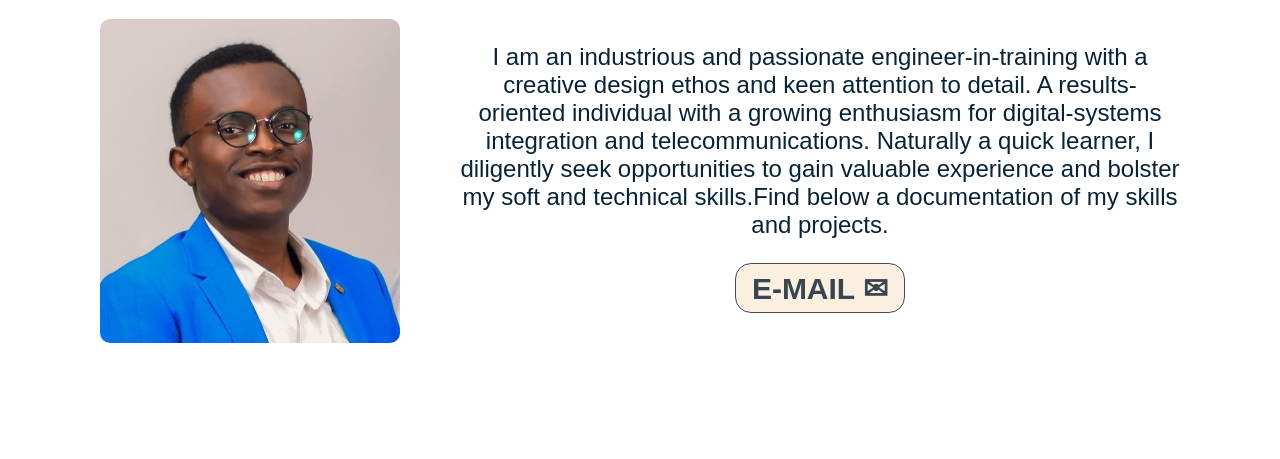
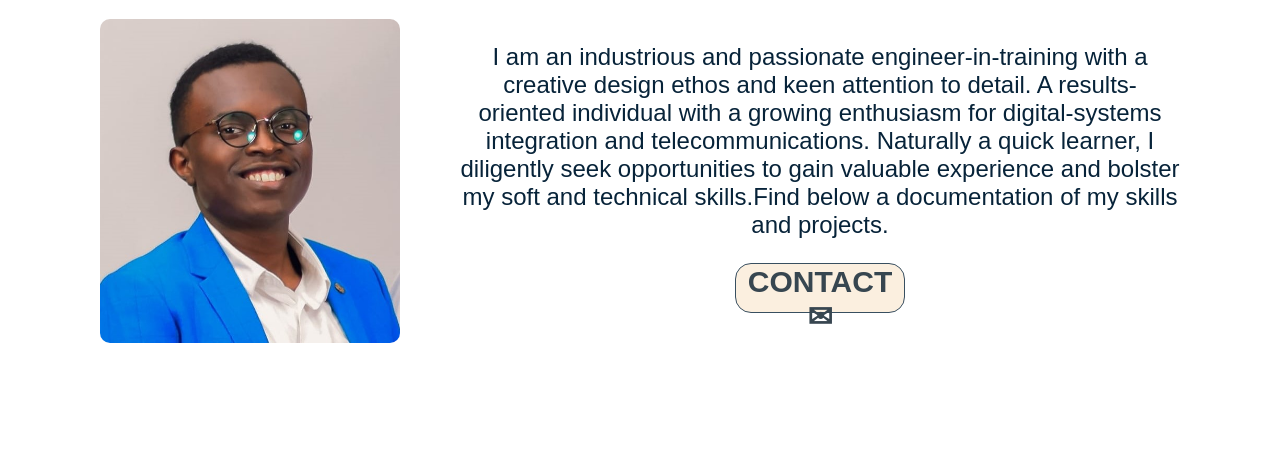
Before and after one commit to kodebyKamaw/gearboxacademy.github.io-kodebyKamaw-, a plain HTML site: page index.html in a window 1280 px wide. Shown: the part 341-800 px from the top of the page. Drawn offline with nearby package versions, Linux system fonts and the light colour scheme; a web font is replaced by a local one.

Commit message:
Update index.html

```diff
--- a/index.html
+++ b/index.html
@@ -814,7 +814,7 @@
                 </p>
                 <div class="profile-buttons">
 
-                    <button class="mail-button"> E-MAIL &#9993; </button>
+                    <button class="mail-button"> CONTACT &#9993; </button>
                 </div>
 
             </div>
```
